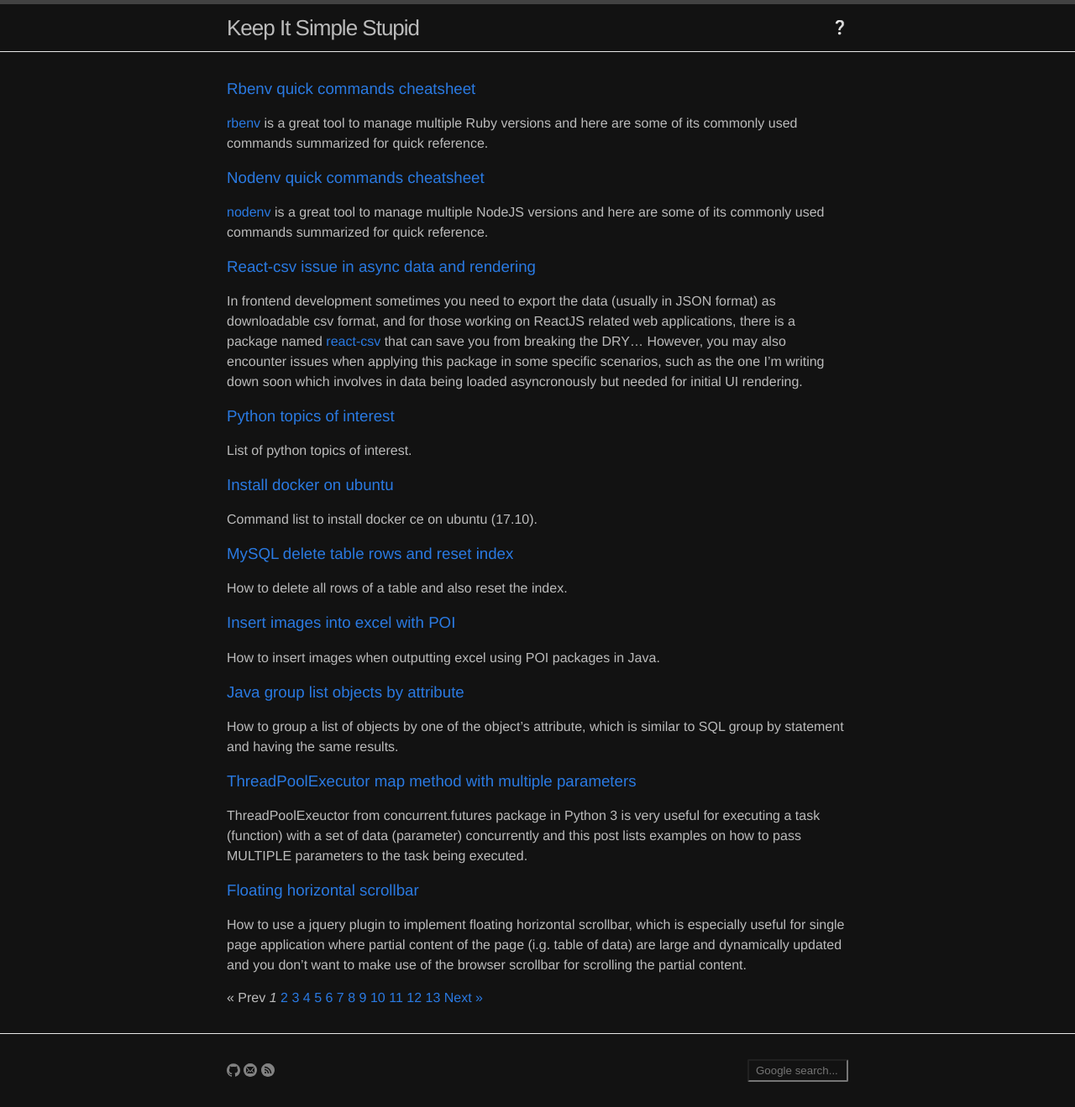
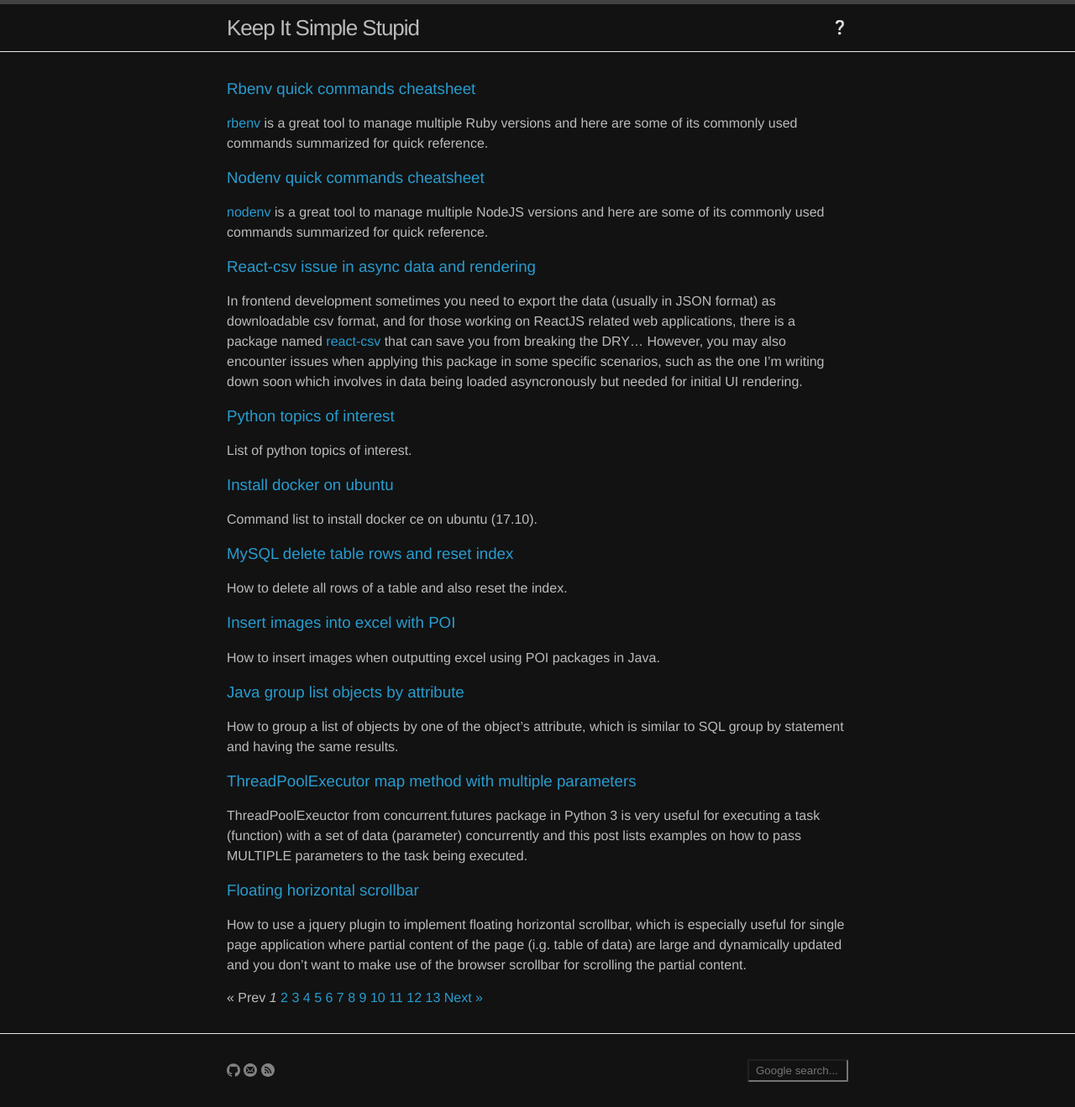
Before and after one commit to yuan-jiang/yuan-jiang.github.io, a Jekyll site: the page built from index.html, in a window 1280 px wide. Shown: the whole page at 84% size. Built offline with Jekyll 4.4.1, drawn with Linux system fonts in a browser that asks for light colours; the list of posts is cut into pages by our own code.

Commit message:
Refine css

```diff
--- a/_sass/_layout.scss
+++ b/_sass/_layout.scss
@@ -38,6 +38,7 @@
     .page-link {
         color: $text-color;
         line-height: $base-line-height;
+        text-decoration: none;
 
         // Gaps between nav items, but not on the last one
         &:not(:last-child) {
--- a/css/main.scss
+++ b/css/main.scss
@@ -16,7 +16,7 @@
 
 $text-color:       #bbb;
 $background-color: #121212;
-$brand-color:      #2a7ae2;
+$brand-color:      #289CCF;
 
 $grey-color:       #828282;
 $grey-color-light: lighten($grey-color, 40%);
```
